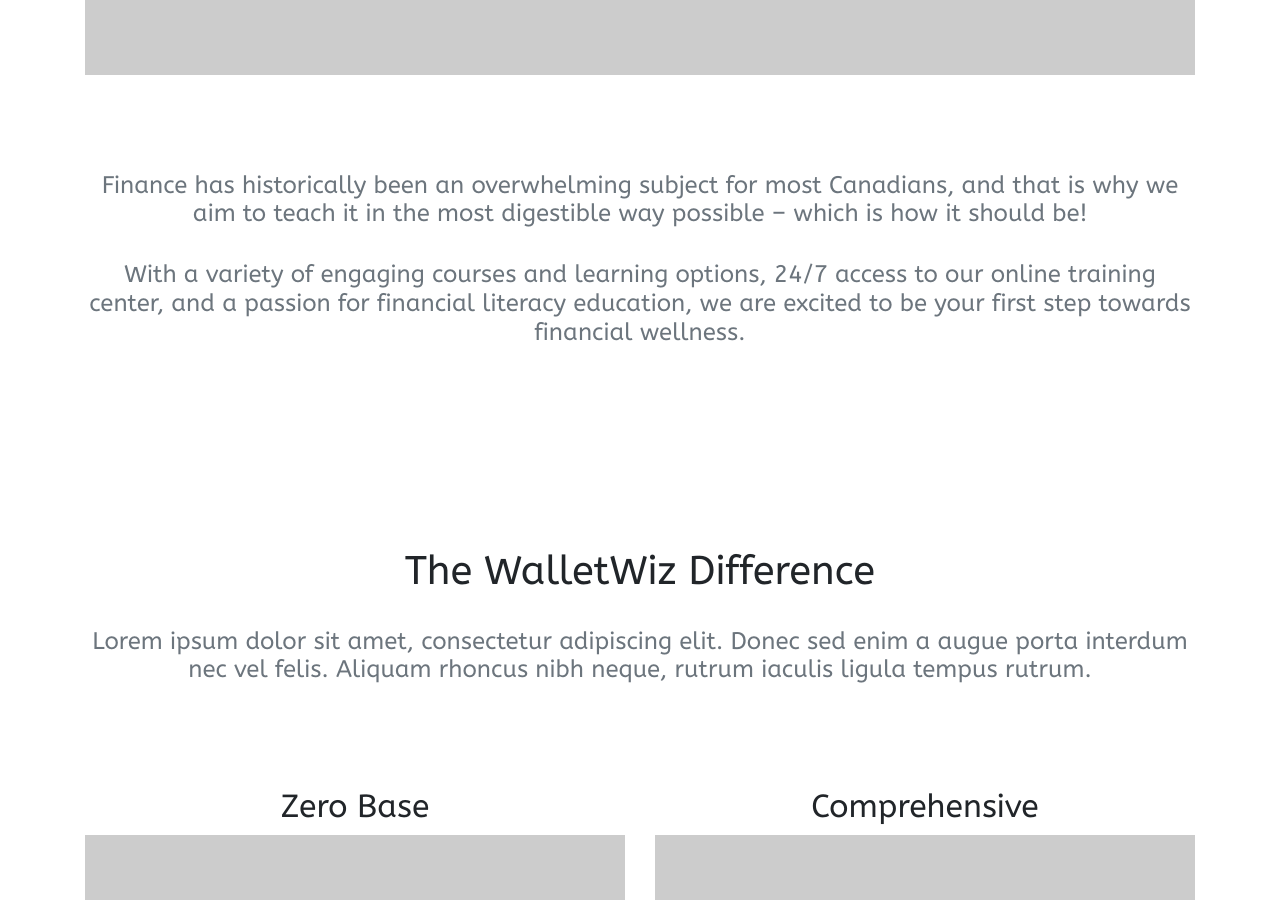
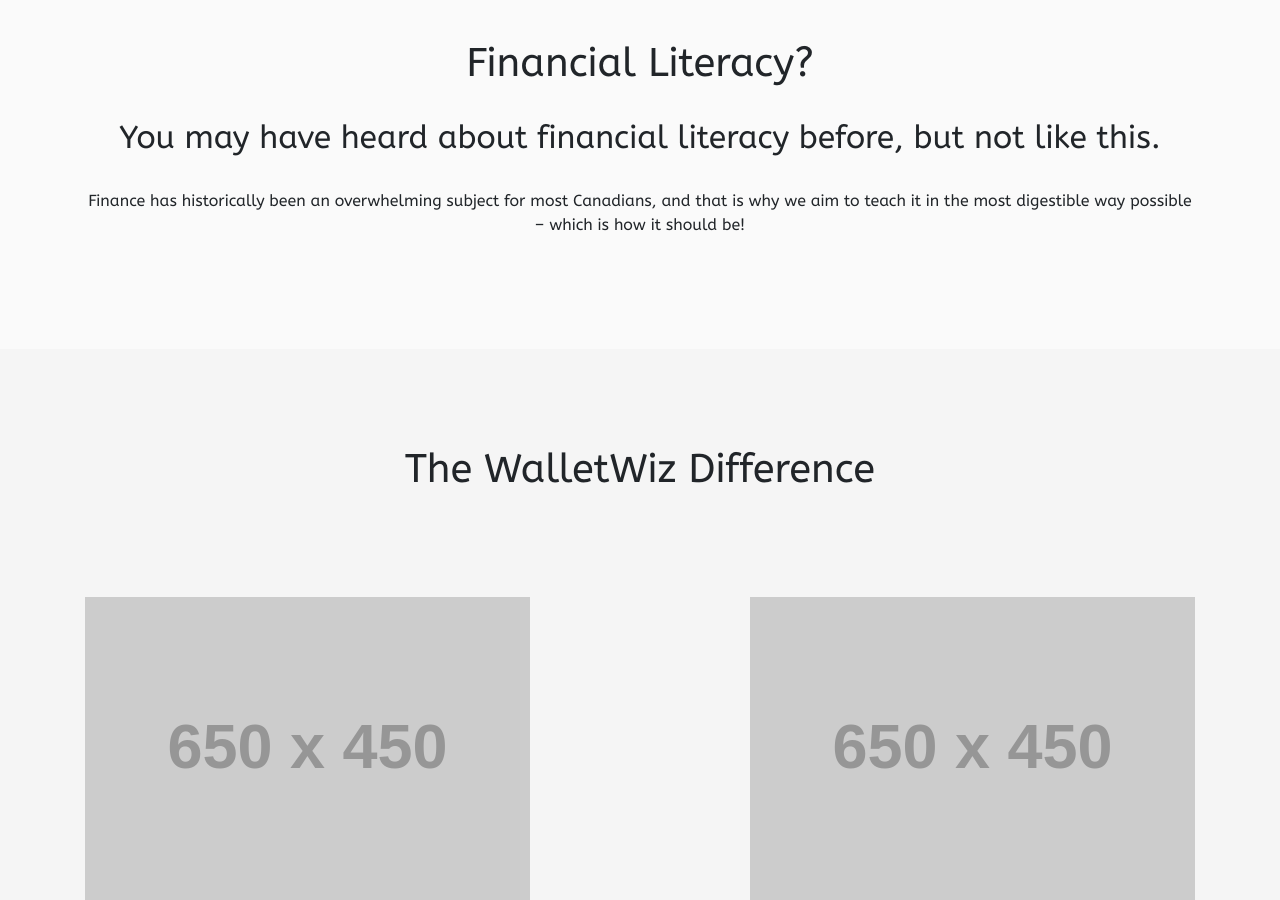
Before and after one commit to walletwiz/website, a Jekyll site: the page built from index.html, in a window 1280 px wide and 900 px high, scrolled down 1447 px. Built offline with Jekyll 4.4.1, drawn with Linux system fonts in a browser that asks for light colours; some of the changed text lies outside the part shown.

Commit message:
modified layout to be more modern

```diff
--- a/index.html
+++ b/index.html
@@ -1,9 +1,9 @@
 ---
 title: Home
 ---
-<div class="container">
 <!-- Intro -->
-    <div class="row pt-6 pb-6">
+<div class="container pt-6" style="height:100vh">
+    <div class="row">
         <div class="col-md-6">
             <div class="row">
                 <div class="col-md-12">
@@ -12,52 +12,58 @@
                     </div>
                 </div>
             </div>
-            <div class="row mt-5">
+            <div class="row pt-6">
                 <div class="col-md-12">
-                    <a href="#" class="btn btn-lg btn-success">Get Started</a>
+                    <a href="/products" class="btn btn-lg btn-success">Get Started</a>
                 </div>
             </div>
         </div>
-        <div class="col-md-6 text-right pt-6">
+        <div class="col-md-6 text-left pt-6 mt-3 d-none d-sm-none d-md-block">
             <img src="/assets/img/header.svg" alt="placeholder" class="img-fluid" >
         </div>
     </div>
-    <div class="row pt-6 pb-6">
+</div>
+
+<!-- Attention Grab -->
+<div style="background-color: rgb(250, 250, 250)">
+    <div class="container pb-6 pt-6">
+        <div class="row">
+            <div class="col-md-5 mx-auto">
+                <img src="https://via.placeholder.com/650x450" class="img-fluid" alt="financial literacy banner">
+            </div>
             <div class="col-md-12 text-center">
-            <h1>Financial Literacy?</h1>
-            <p class="h4 pt-4 text-muted">
+                <h1 class="pt-6">Financial Literacy?</h1>
+                <p class="h2 pt-4">
                     You may have heard about financial literacy before, but not like this.
                 </p>
-            <img src="https://via.placeholder.com/1300x350" class="img-fluid pt-6" alt="financial literacy banner">
-            <p class="h4 pt-6 text-muted">
+                <p class="pt-4 pb-0">
                     Finance has historically been an overwhelming subject for most Canadians, and that is why we aim to teach it in the most digestible way possible – which is how it should be!
-            </p>
-            <p class="h4 pt-4 text-muted">
-                With a variety of engaging courses and learning options, 24/7 access to our online training center, and a passion for financial literacy education, we are excited to be your first step towards financial wellness.
                 </p>
             </div>
         </div>
+    </div>
+</div>
+
 <!-- Difference -->
-    <div class="row pt-6 pb-6">
+<div style="background-color: rgb(245, 245, 245)">
+    <div class="container">
+        <div class="row pt-6">
             <div class="col-md-12 text-center">
                 <h1>The WalletWiz Difference</h1>
-            <p class="pt-4 h4 text-muted">
-                Lorem ipsum dolor sit amet, consectetur adipiscing elit. Donec sed enim a augue porta interdum nec vel felis. Aliquam rhoncus nibh neque, rutrum iaculis ligula tempus rutrum.
+            </div>
+        </div>
+        <div class="row pt-6">
+            <div class="col-md-5 pb-6 mr-auto">
+                <img src="https://via.placeholder.com/650x450" class="img-fluid">
+                <h2 class="pt-6">Zero Base</h2>
+                <p class="pt-4">
+                    With a focus on zero base perspective, our beginner courses start… well… right from the beginning.
                 </p>
             </div>
-    </div>
-    <div class="row pb-6">
-        <div class="col-md-6 text-center">
-            <h2>Zero Base</h2>
-            <img src="https://via.placeholder.com/650x350" class="img-fluid">
-            <p class="pt-4 h4 text-muted">
-                WalletWiz aims to teach financial literacy from a zero base perspective. This means that our beginner courses start… well… right from the beginning.
-            </p>
-        </div>
-        <div class="col-md-6 text-center">
-            <h2>Comprehensive</h2>
-            <img src="https://via.placeholder.com/650x350" class="img-fluid">
-            <p class="pt-4 h4 text-muted">
+            <div class="col-md-5 pb-6 ml-auto">
+                <img src="https://via.placeholder.com/650x450" class="img-fluid">
+                <h2 class="pt-6">Comprehensive</h2>
+                <p class="pt-4">
                     Our goal is to be your one stop shop for financial literacy, which is why we have a 24/7 online training facility for your convenience.
                 </p>
             </div>
@@ -67,16 +73,28 @@
                 <a href="/why-walletwiz" class="btn btn-lg btn-success">Why WalletWiz?</a>
             </div>
         </div>
+    </div>
+</div>
+
+<!-- Closing -->
+<div class="container">
+    <div class="row pt-6 pb-6 text-center">
+        <div class="col">
+            <p class="h2 text-muted">
+                With a variety of engaging courses and learning options, 24/7 access to our online training center, and a passion for financial literacy education, we are excited to be your first step towards financial wellness!
+            </p>
+        </div>
+    </div>
     <!-- Contact -->
     <div class="row pt-6">
         <div class="col-md-12 text-center mx-auto">
             <h1 class="">Want to Learn More?</h1>
-            <p class="pt-4 h4 text-muted">
+            <p class="pt-4 h4">
                 Drop us a line to get in touch with us.
             </p>
         </div>
     </div>
-    <div class="row pt-6 pb-6">
+    <div class="row pt-6 pb-4">
         <div class="col-md-4">
             <img class="img-fluid" src="https://via.placeholder.com/550x550" alt="contat image">
         </div>
@@ -94,25 +112,26 @@
                         <input type="email" class="form-control" id="inputEmail" name="inputEmail" placeholder="Email Address">
                     </div>
                 </div>
-                <div class="form-group row pb-6">
+                <div class="form-group row">
                     <label for="inputMessage" class="col-sm-2 col-form-label text-left">Message</label>
                     <div class="col-sm-10">
                         <textarea type="email" class="form-control" id="inputMessage" name="inputMessage" rows="5" placeholder="Enter your message"></textarea>
                     </div>
                 </div>
                 <div class="form-group row">
-                    <div class="col-sm-12">
+                    <div class="col-sm-10 ml-auto">
                         <button id="formSubmitButton" type="submit" class="btn btn-lg btn-success btn-block">Send</button>
                     </div>
                 </div>
-                <div id="formSuccessAlert" class="form-group row" style="display: none">
-                    <div class="col-sm-12">
-                        <div class="alert alert-success" role="alert">
+
+            </form>
+        </div>
+    </div>
+    <div id="formSuccessAlert" class="row" style="display: none">
+        <div class="col-md-12">
+            <div class="alert alert-success text-center" role="alert">
                 Your message has been sent successfully!
             </div>
-                    </div>
-                </div>
-            </form>
         </div>
     </div>
 </div>
```
Lines whose indentation alone changed are shown as unchanged.
